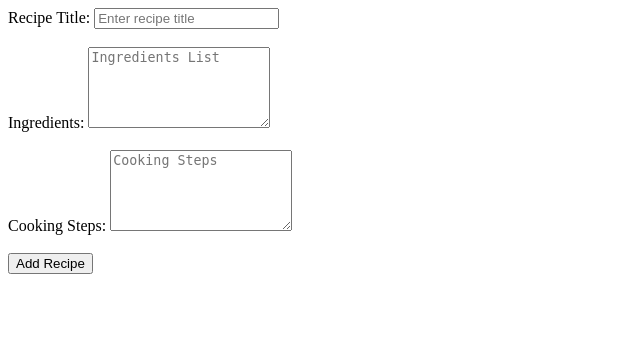
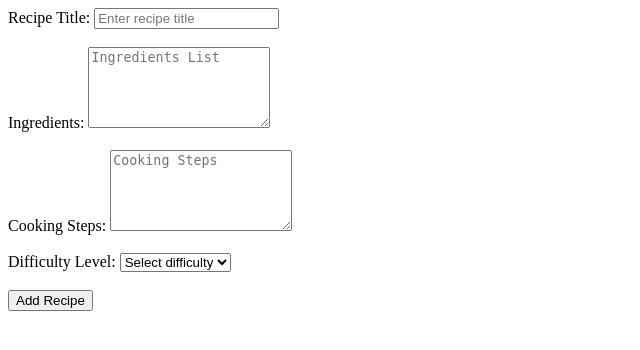
Before and after one commit to swayakrishna/RecipeApp, a Flask app: page /add_recipe in a window 1280 px wide. Shown: the top 350 px of the page, without its empty margins (0-640 px from the left). Run offline with Flask 3, Linux system fonts and the light colour scheme.

Commit message:
Add recipe template form updation

```diff
--- a/templates/add_recipe.html
+++ b/templates/add_recipe.html
@@ -19,6 +19,15 @@
         <textarea id="steps" name="steps" placeholder="Cooking Steps" rows="5" required></textarea>
         <br><br>
 
+        <label for="difficulty">Difficulty Level:</label>
+        <select id="difficulty" name="difficulty" required>
+            <option value="" disabled selected>Select difficulty</option>
+            <option value="Easy">Easy</option>
+            <option value="Medium">Medium</option>
+            <option value="Hard">Hard</option>
+        </select>
+        <br><br>
+
         <button type="submit">Add Recipe</button>
     </form>
 
```
